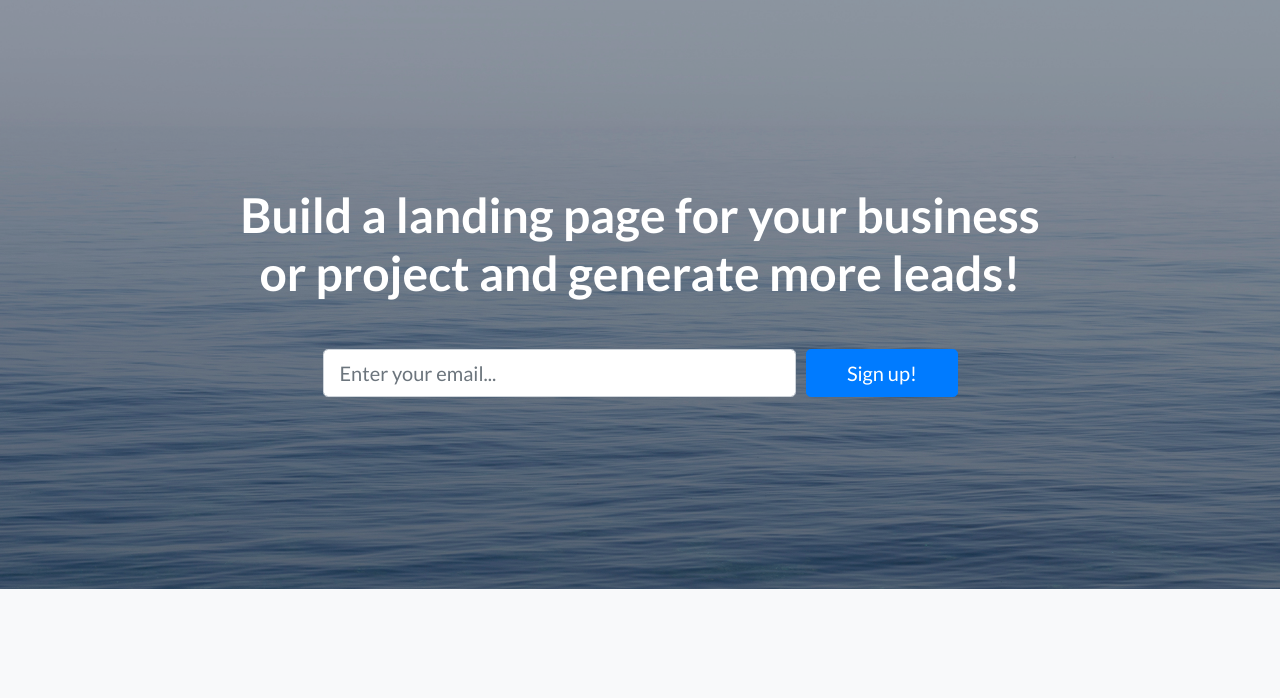
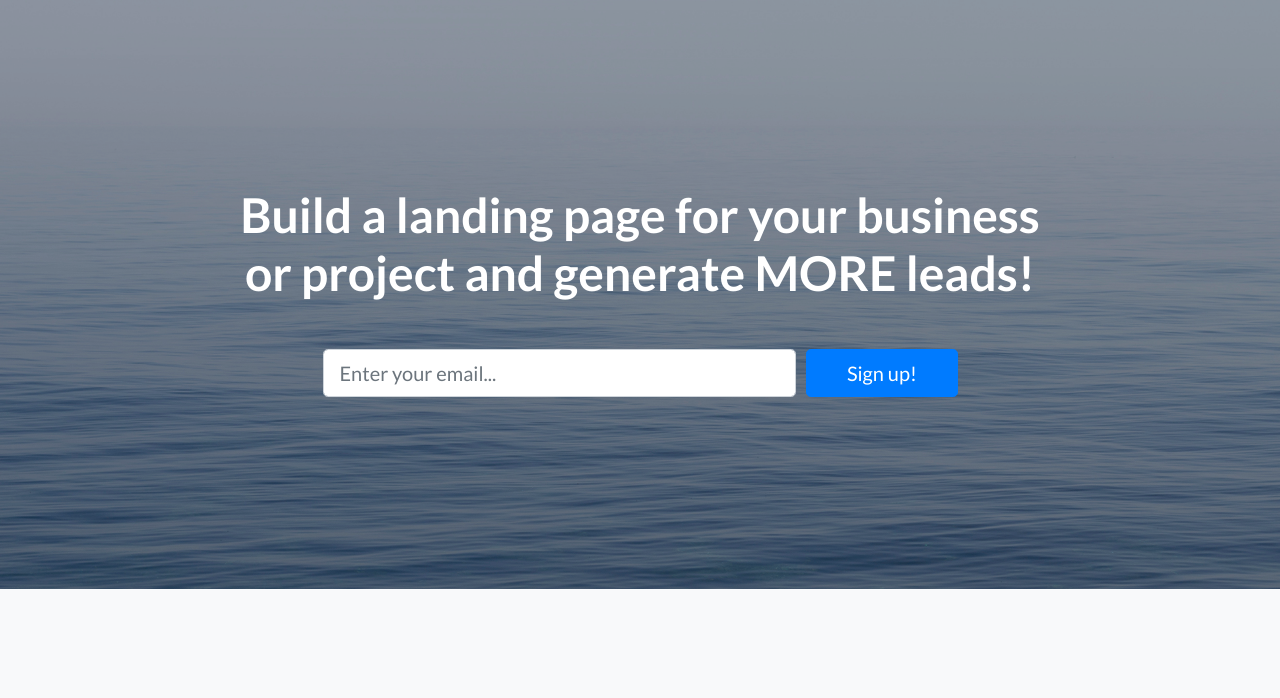
Before and after one commit to ahmadabugosh/landingpagejune2019, a website: page index.html in a window 1280 px wide. Shown: the part 62-760 px from the top of the page. Drawn offline with Linux system fonts and the light colour scheme.

Commit message:
Change Title

```diff
--- a/index.html
+++ b/index.html
@@ -39,7 +39,7 @@
     <div class="container">
       <div class="row">
         <div class="col-xl-9 mx-auto">
-          <h1 class="mb-5">Build a landing page for your business or project and generate more leads!</h1>
+          <h1 class="mb-5">Build a landing page for your business or project and generate MORE leads!</h1>
         </div>
         <div class="col-md-10 col-lg-8 col-xl-7 mx-auto">
           <form>
```
